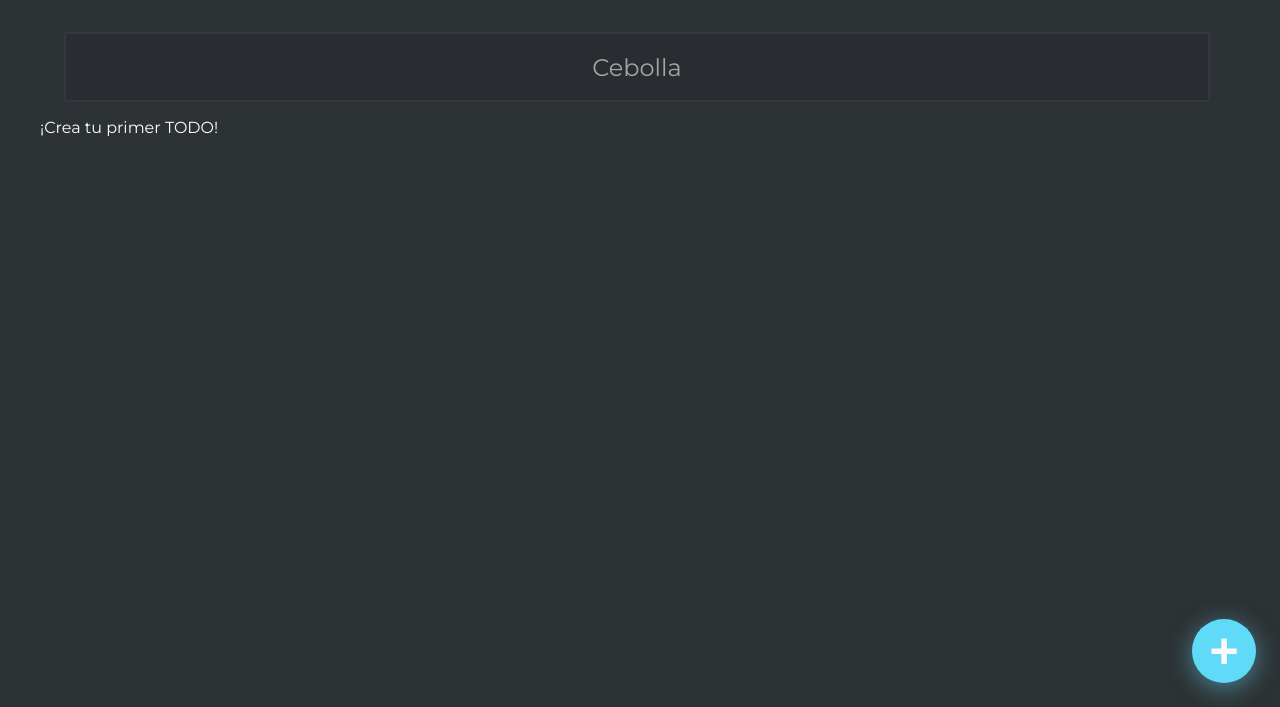
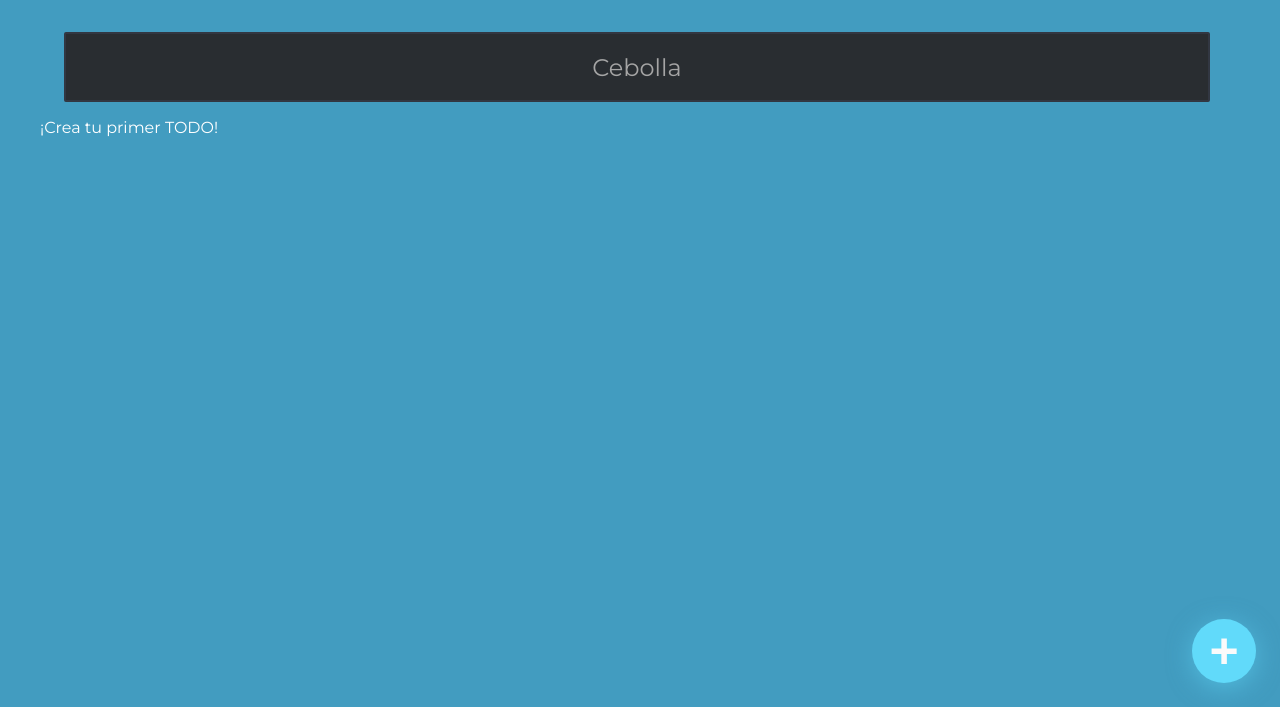
Before and after one commit to thhomasgt99/Tasks-app, a React app: page / in a window 1280 px wide. Shown: the part 93-800 px from the top of the page. Built offline with nearby package versions, Linux system fonts and the light colour scheme.

Commit message:
Integracion continua

```diff
--- a/src/index.css
+++ b/src/index.css
@@ -1,7 +1,7 @@
 body {
   margin: 0;
   padding: 0;
-  background: #2d3234;
+  background: #429cc0;
   color: #ffffff;
   font-family: 'Montserrat', Arial, Helvetica, sans-serif;
 }
```
Also changed, not shown: README.md.
